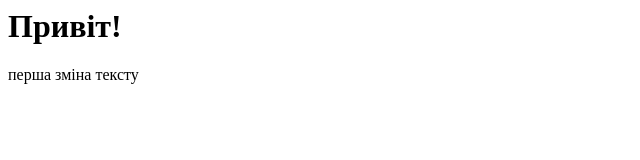
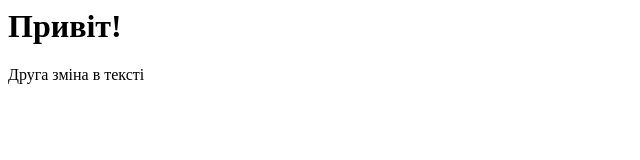
Before and after one commit to ovenvlad/lab1, a plain HTML site: page index.html in a window 1280 px wide. Shown: the full height of the page, 0-640 px from the left. Drawn offline with Linux system fonts and the light colour scheme.

Commit message:
three commit

```diff
--- a/index.html
+++ b/index.html
@@ -16,7 +16,7 @@
                Привіт!
           </H1>
           <P>
-               перша зміна тексту
+               Друга зміна в тексті
           </P>
           <P>
           </P>
```
